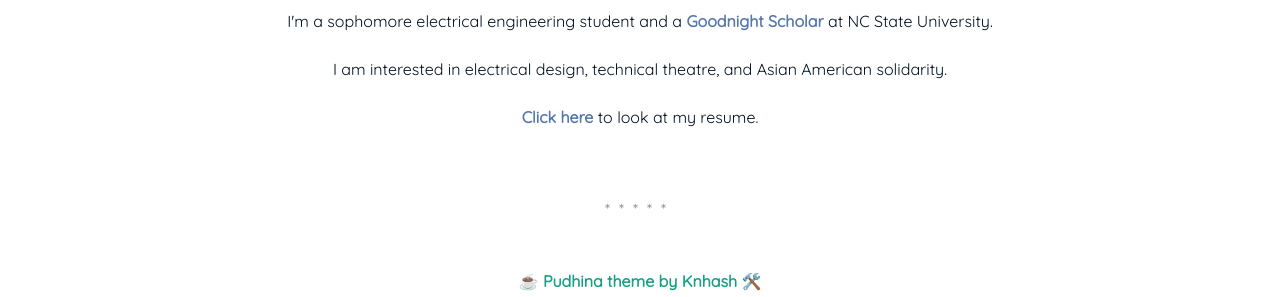
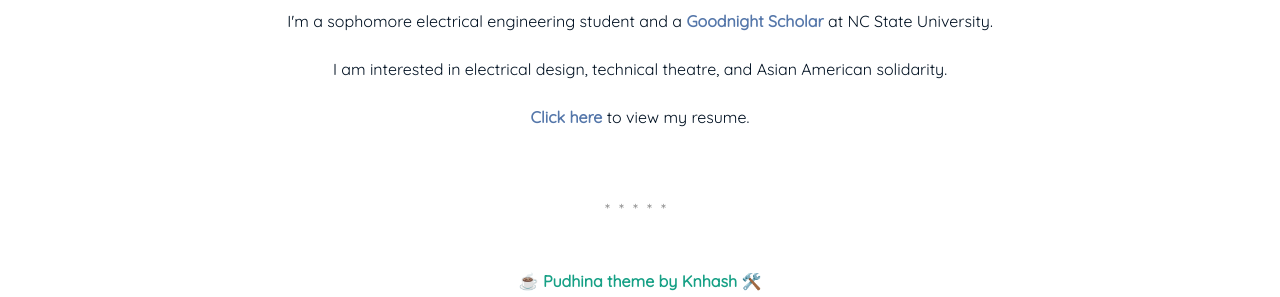
Before and after one commit to mtldinh/mtldinh-old-website, a Jekyll site: the page built from index.md, in a window 1280 px wide. Shown: the part 438-735 px from the top of the page. Built offline with Jekyll 4.4.1, drawn with Linux system fonts in a browser that asks for light colours.

Commit message:
look at vs view

```diff
--- a/index.md
+++ b/index.md
@@ -11,5 +11,5 @@ sitemap:
 <div id="describe-text">
 	<p>I'm a sophomore electrical engineering student and a <strong> <a href="https://goodnight.ncsu.edu">Goodnight Scholar</a> </strong> at NC State University.
   <p>I am interested in electrical design, technical theatre, and Asian American solidarity.</p>
-  <p><a href="https://s3.us-west-2.amazonaws.com/secure.notion-static.com/96b63826-286e-4fb0-ae8d-1dba278eb995/Dinh_Minh-Thu_Fall_2020_Engineering.pdf?X-Amz-Algorithm=AWS4-HMAC-SHA256&X-Amz-Credential=AKIAT73L2G45O3KS52Y5%2F20200824%2Fus-west-2%2Fs3%2Faws4_request&X-Amz-Date=20200824T025133Z&X-Amz-Expires=86400&X-Amz-Signature=e2f59f6c870578bf91c22a3a78ba5ef2b2097534299d2782efad2ed047c22f82&X-Amz-SignedHeaders=host&response-content-disposition=filename%20%3D%22Dinh_Minh-Thu_Fall_2020_Engineering.pdf%22" target="_blank">Click here</a> to look at my resume.</p>
+  <p><a href="https://s3.us-west-2.amazonaws.com/secure.notion-static.com/96b63826-286e-4fb0-ae8d-1dba278eb995/Dinh_Minh-Thu_Fall_2020_Engineering.pdf?X-Amz-Algorithm=AWS4-HMAC-SHA256&X-Amz-Credential=AKIAT73L2G45O3KS52Y5%2F20200824%2Fus-west-2%2Fs3%2Faws4_request&X-Amz-Date=20200824T025133Z&X-Amz-Expires=86400&X-Amz-Signature=e2f59f6c870578bf91c22a3a78ba5ef2b2097534299d2782efad2ed047c22f82&X-Amz-SignedHeaders=host&response-content-disposition=filename%20%3D%22Dinh_Minh-Thu_Fall_2020_Engineering.pdf%22" target="_blank">Click here</a> to view my resume.</p>
 	<!-- <p>Feel free to contact me through any links above <strong> <a href="https://github.com/knhash/Pudhina"> repository</a> </strong></p> -->
```
